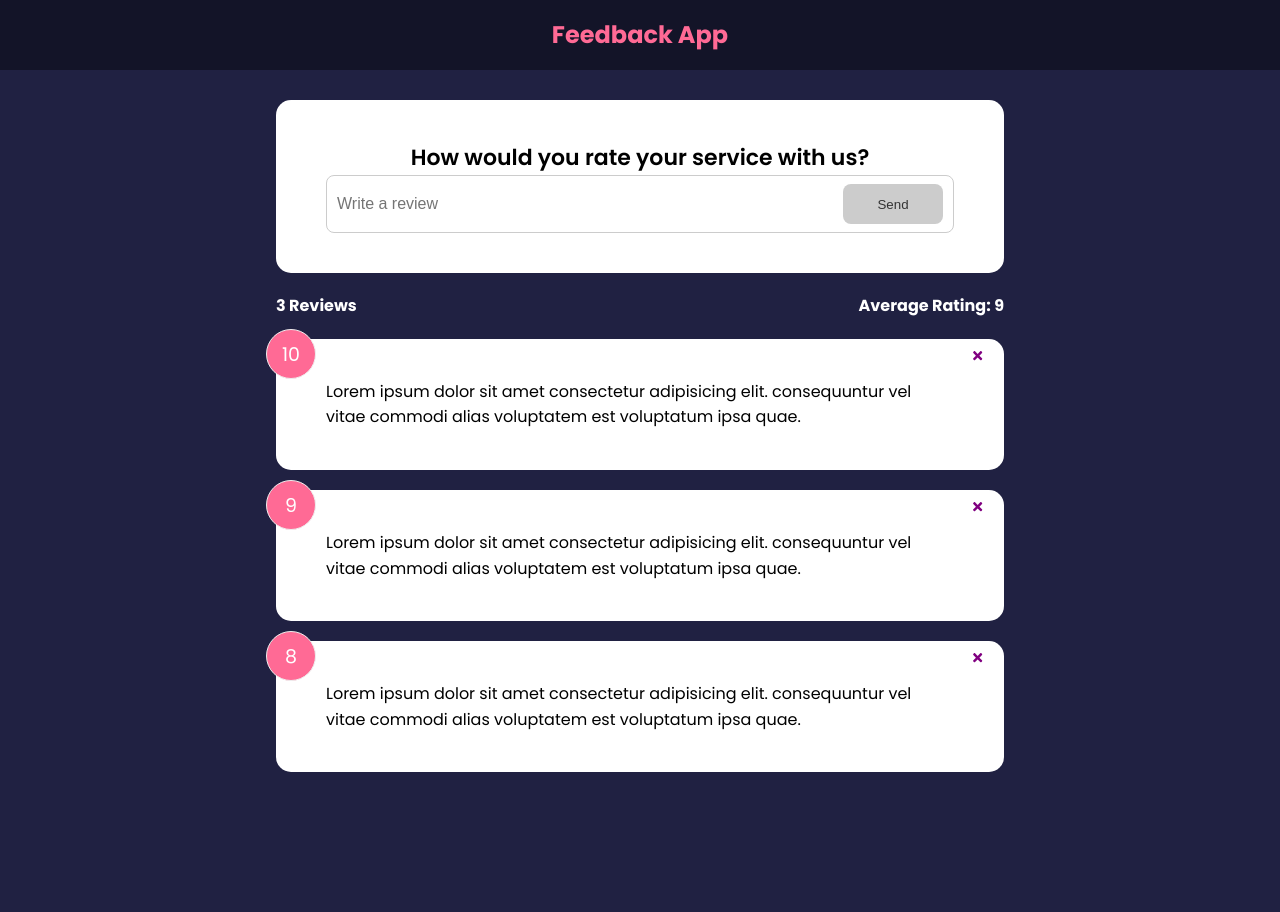
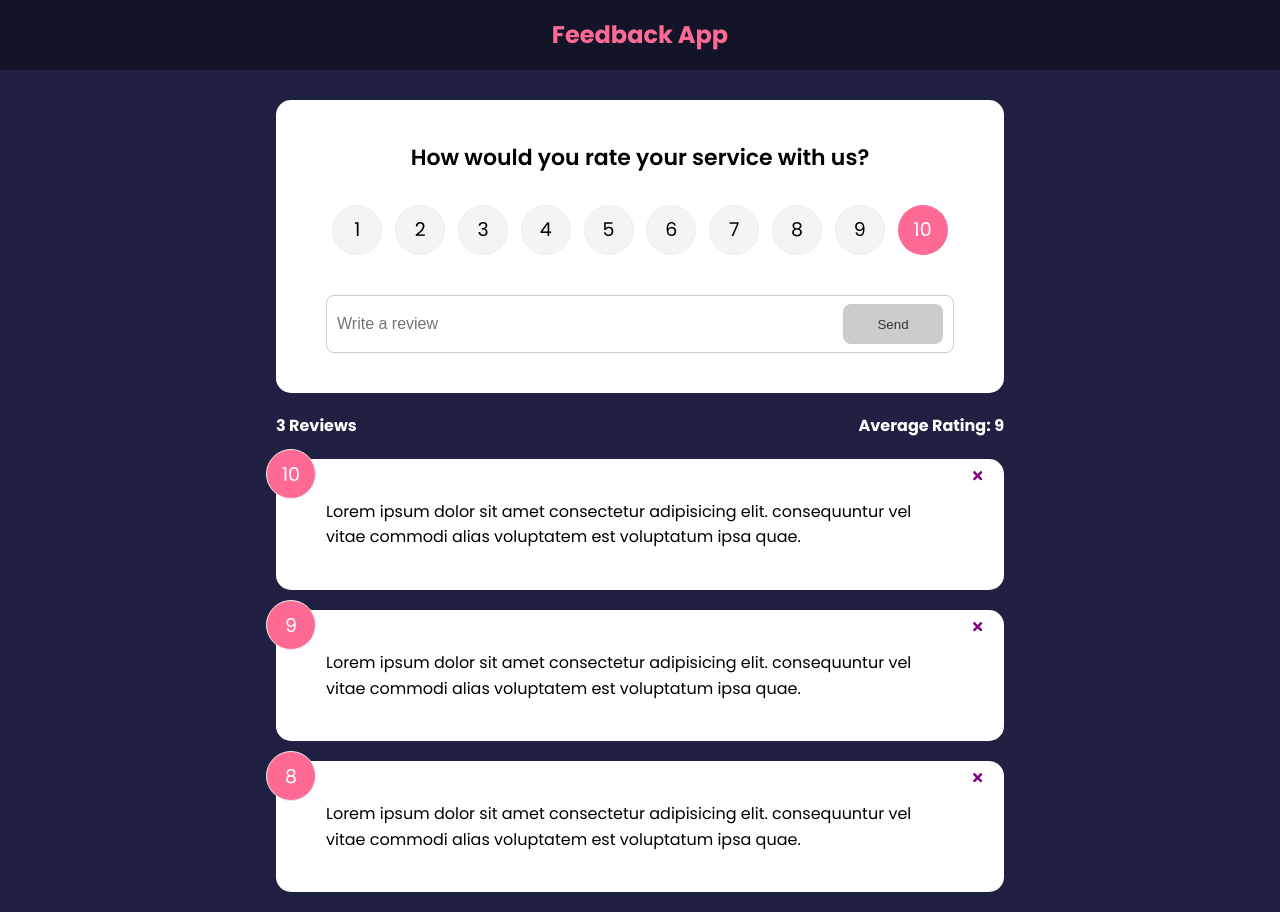
Before and after one commit to arpanp11/feedback-react-app, a React (Create React App) app: page / in a window 1280 px wide. Before the commit the page ends 800 px from the top, so only its background shows below. Built offline with nearby package versions, Linux system fonts and the light colour scheme.

Commit message:
added form validation and animation

```diff
--- a/package.json
+++ b/package.json
@@ -6,10 +6,12 @@
     "@testing-library/jest-dom": "^5.16.1",
     "@testing-library/react": "^12.1.2",
     "@testing-library/user-event": "^13.5.0",
+    "framer-motion": "^6.0.0",
     "react": "^17.0.2",
     "react-dom": "^17.0.2",
     "react-icons": "^4.3.1",
     "react-scripts": "5.0.0",
+    "uuid": "^8.3.2",
     "web-vitals": "^2.1.3"
   },
   "scripts": {
--- a/src/App.js
+++ b/src/App.js
@@ -1,6 +1,7 @@
 import { useState } from 'react';
+import { v4 as uuidv4 } from 'uuid';
+
 import FeedbackForm from './components/FeedbackForm';
-
 import FeedbackList from './components/FeedbackList';
 import FeedbackStats from './components/FeedbackStats';
 import Header from './components/Header';
@@ -15,11 +16,16 @@
     }
   };
 
+  const addFeedback = (newFeedback) => {
+    newFeedback.id = uuidv4();
+    setFeedback([newFeedback, ...feedback]);
+  };
+
   return (
     <>
       <Header />
       <div className='container'>
-        <FeedbackForm />
+        <FeedbackForm addHandler={addFeedback} />
         <FeedbackStats feedback={feedback} />
         <FeedbackList feedback={feedback} removeItem={deleteFeedback} />
       </div>
--- a/src/components/FeedbackForm.jsx
+++ b/src/components/FeedbackForm.jsx
@@ -2,9 +2,11 @@
 
 import Card from './shared/Card';
 import Button from './shared/Button';
+import RatingSelect from './RatingSelect';
 
-function FeedbackForm() {
+function FeedbackForm({ addHandler }) {
   const [text, setText] = useState('');
+  const [rating, setRating] = useState(10);
   const [btnDisabled, setBtnDisabled] = useState(true);
   const [message, setMessage] = useState('');
 
@@ -23,11 +25,23 @@
     setText(e.target.value);
   };
 
+  const submitHandler = (e) => {
+    e.preventDefault();
+    if (text.trim().length > 10) {
+      const newFeedback = {
+        text,
+        rating,
+      };
+      addHandler(newFeedback);
+      setText('');
+    }
+  };
+
   return (
     <Card>
-      <form>
+      <form onSubmit={submitHandler}>
         <h2>How would you rate your service with us?</h2>
-        {/* Todo: rating select component */}
+        <RatingSelect select={(rating) => setRating(rating)} />
         <div className='input-group'>
           <input
             onChange={textChangeHandler}
--- a/src/components/FeedbackList.jsx
+++ b/src/components/FeedbackList.jsx
@@ -1,4 +1,5 @@
 import PropTypes from 'prop-types';
+import { motion, AnimatePresence } from 'framer-motion';
 
 import FeedbackItem from './FeedbackItem';
 
@@ -6,14 +7,32 @@
   if (!feedback || feedback.length === 0) {
     return <p>No Feedback ...</p>;
   }
+
   return (
     <div className='feedback-list'>
-      {feedback.map((item) => (
-        <FeedbackItem key={item.id} item={item} removeItem={removeItem} />
-      ))}
+      <AnimatePresence>
+        {feedback.map((item) => (
+          <motion.div
+            key={item.id}
+            initial={{ opacity: 0 }}
+            animate={{ opacity: 1 }}
+            exit={{ opacity: 0 }}
+          >
+            <FeedbackItem key={item.id} item={item} removeItem={removeItem} />
+          </motion.div>
+        ))}
+      </AnimatePresence>
     </div>
   );
 }
+//   return (
+//     <div className='feedback-list'>
+//       {feedback.map((item) => (
+//         <FeedbackItem key={item.id} item={item} removeItem={removeItem} />
+//       ))}
+//     </div>
+//   );
+// }
 
 FeedbackList.propTypes = {
   feedback: PropTypes.arrayOf(
--- /dev/null
+++ b/src/components/RatingSelect.jsx
@@ -0,0 +1,127 @@
+import { useState } from 'react';
+
+function RatingSelect({ select }) {
+  const [selected, setSelected] = useState(10);
+
+  const changeHandler = (e) => {
+    setSelected(+e.currentTarget.value);
+    select(+e.currentTarget.value);
+  };
+
+  return (
+    <ul className='rating'>
+      <li>
+        <input
+          type='radio'
+          id='num1'
+          name='rating'
+          value='1'
+          onChange={changeHandler}
+          checked={selected === 1}
+        />
+        <label htmlFor='num1'>1</label>
+      </li>
+      <li>
+        <input
+          type='radio'
+          id='num2'
+          name='rating'
+          value='2'
+          onChange={changeHandler}
+          checked={selected === 2}
+        />
+        <label htmlFor='num2'>2</label>
+      </li>
+      <li>
+        <input
+          type='radio'
+          id='num3'
+          name='rating'
+          value='3'
+          onChange={changeHandler}
+          checked={selected === 3}
+        />
+        <label htmlFor='num3'>3</label>
+      </li>
+      <li>
+        <input
+          type='radio'
+          id='num4'
+          name='rating'
+          value='4'
+          onChange={changeHandler}
+          checked={selected === 4}
+        />
+        <label htmlFor='num4'>4</label>
+      </li>
+      <li>
+        <input
+          type='radio'
+          id='num5'
+          name='rating'
+          value='5'
+          onChange={changeHandler}
+          checked={selected === 5}
+        />
+        <label htmlFor='num5'>5</label>
+      </li>
+      <li>
+        <input
+          type='radio'
+          id='num6'
+          name='rating'
+          value='6'
+          onChange={changeHandler}
+          checked={selected === 6}
+        />
+        <label htmlFor='num6'>6</label>
+      </li>
+      <li>
+        <input
+          type='radio'
+          id='num7'
+          name='rating'
+          value='7'
+          onChange={changeHandler}
+          checked={selected === 7}
+        />
+        <label htmlFor='num7'>7</label>
+      </li>
+      <li>
+        <input
+          type='radio'
+          id='num8'
+          name='rating'
+          value='8'
+          onChange={changeHandler}
+          checked={selected === 8}
+        />
+        <label htmlFor='num8'>8</label>
+      </li>
+      <li>
+        <input
+          type='radio'
+          id='num9'
+          name='rating'
+          value='9'
+          onChange={changeHandler}
+          checked={selected === 9}
+        />
+        <label htmlFor='num9'>9</label>
+      </li>
+      <li>
+        <input
+          type='radio'
+          id='num10'
+          name='rating'
+          value='10'
+          onChange={changeHandler}
+          checked={selected === 10}
+        />
+        <label htmlFor='num10'>10</label>
+      </li>
+    </ul>
+  );
+}
+
+export default RatingSelect;
```
Also changed, not shown: 1 other file (tests, documents, lock files or other folders).
